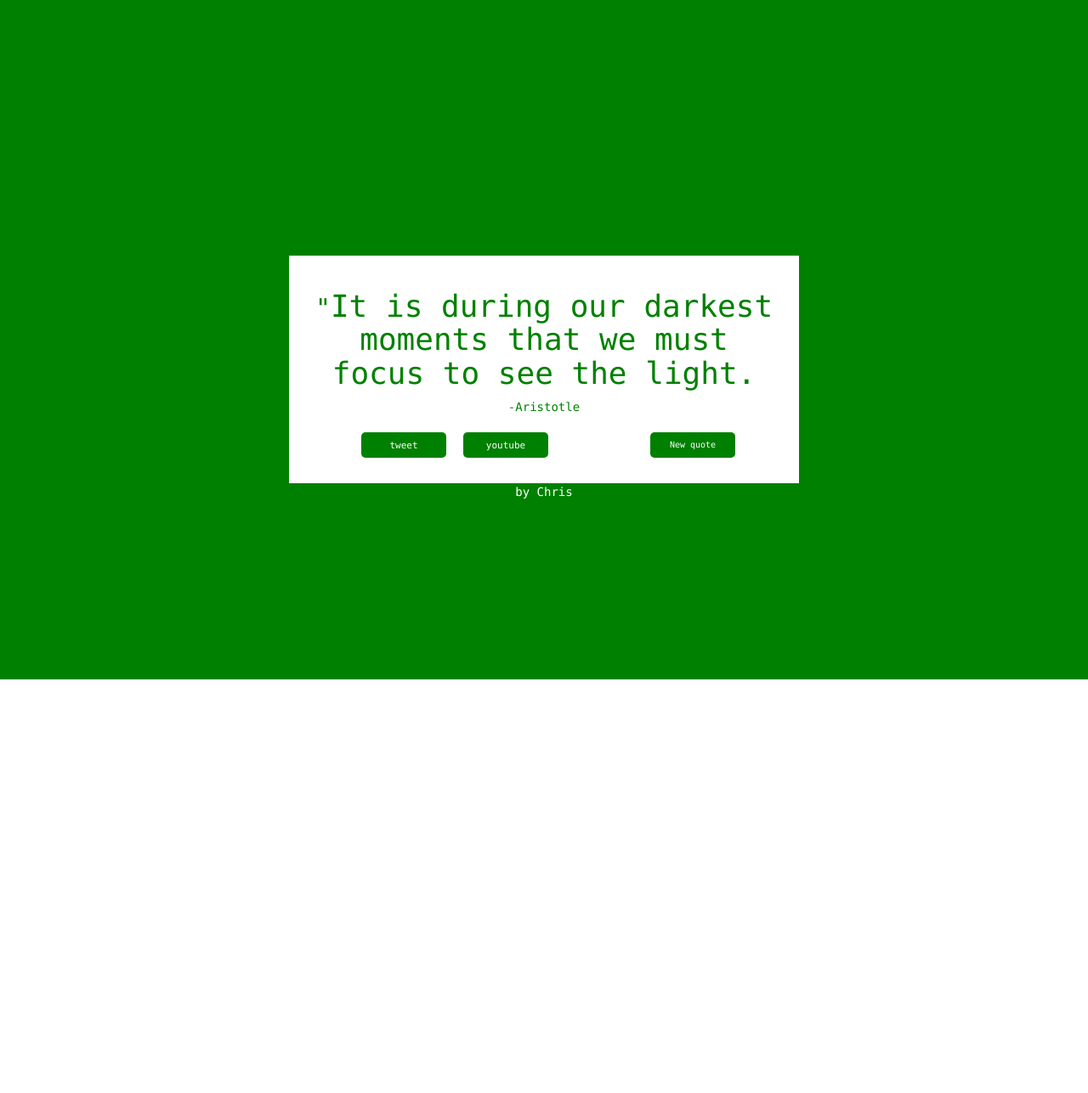
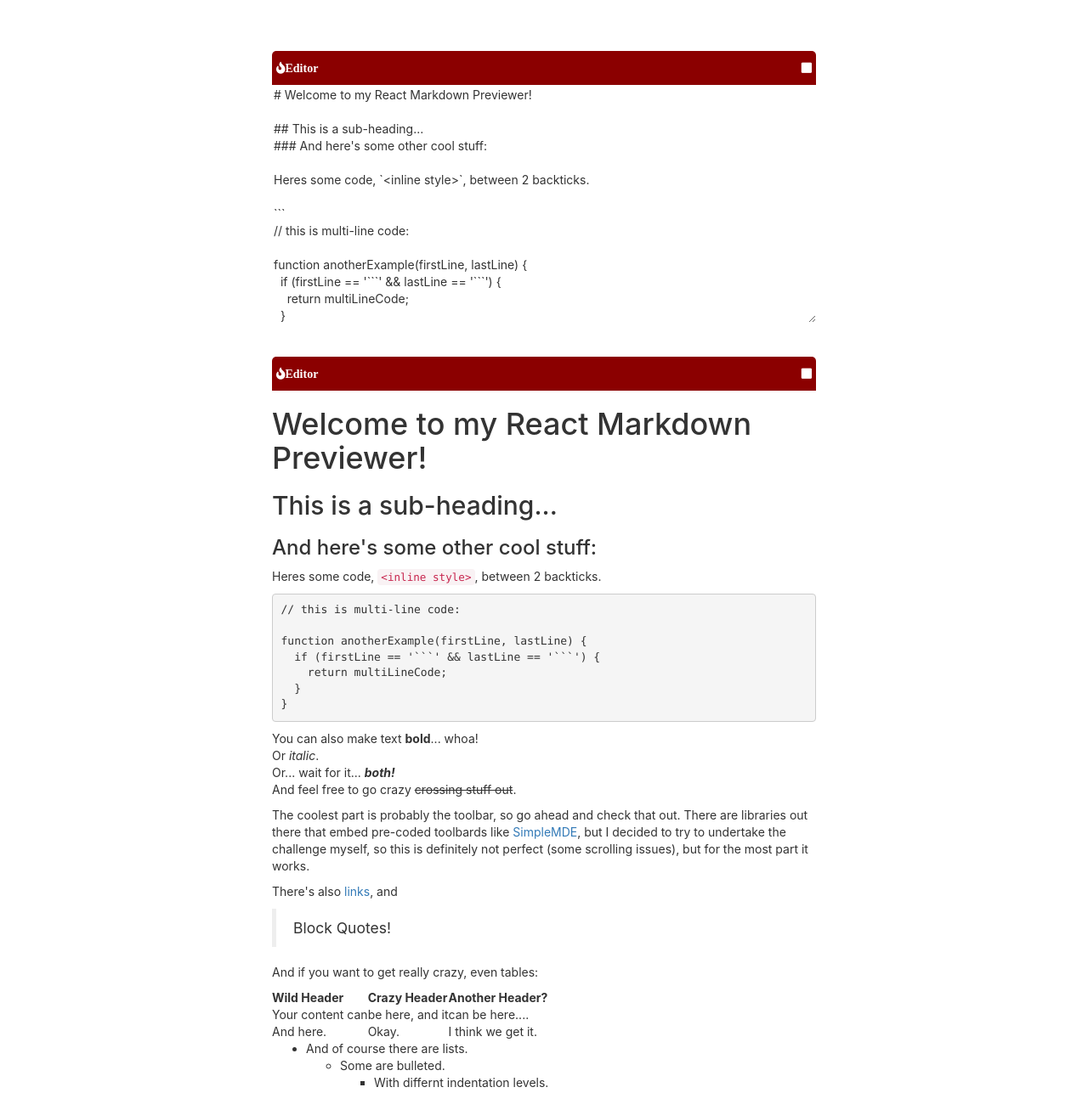
Before and after one commit to chrisarap/react, a React (Create React App) app: page / in a window 1280 px wide. Shown: the top 1287 px of the page at 85% size. Before the commit the page ends 800 px from the top, so only its background shows below. Built offline with nearby package versions, Linux system fonts and the light colour scheme.

Commit message:
fifth fcc react project done

```diff
--- a/package.json
+++ b/package.json
@@ -6,6 +6,7 @@
     "@testing-library/jest-dom": "^4.2.4",
     "@testing-library/react": "^9.5.0",
     "@testing-library/user-event": "^7.2.1",
+    "marked": "^1.2.5",
     "react": "^16.13.1",
     "react-dom": "^16.13.1",
     "react-scripts": "3.4.3"
--- a/public/index.html
+++ b/public/index.html
@@ -15,6 +15,8 @@
     <link rel="stylesheet" href="https://maxcdn.bootstrapcdn.com/bootstrap/3.3.7/css/bootstrap.min.css" integrity="sha384-BVYiiSIFeK1dGmJRAkycuHAHRg32OmUcww7on3RYdg4Va+PmSTsz/K68vbdEjh4u" crossorigin="anonymous"/>
     <link rel="stylesheet" href="https://use.fontawesome.com/releases/v5.8.1/css/all.css" integrity="sha384-50oBUHEmvpQ+1lW4y57PTFmhCaXp0ML5d60M1M7uH2+nqUivzIebhndOJK28anvf" crossorigin="anonymous">
 
+  <script src="https://cdnjs.cloudflare.com/ajax/libs/marked/1.2.5/marked.min.js" integrity="sha512-My71VwLF3s80OF0HgzduZQ6x6M66XwatDQXrF/AjgILIpN8veiS56WecfNTeDTfjnYb+rCud80XS9bR3fkiT+g==" crossorigin="anonymous"></script>
+  <script src="https://cdnjs.cloudflare.com/ajax/libs/marked/1.2.5/marked.js" integrity="sha512-29UPea5zsWDcmmCuW5BotyDjbpZmocz9WrzSa4UaZAAG1dsu0vSMCzFdB7iZsL70FtqgQGwfda3JkLnz21rCVA==" crossorigin="anonymous"></script>
     <!--
       manifest.json provides metadata used when your web app is installed on a
       user's mobile device or desktop. See https://developers.google.com/web/fundamentals/web-app-manifest/
--- a/src/App.js
+++ b/src/App.js
@@ -3,24 +3,24 @@ import React from 'react';
 
 // css files
 //import './assets/css/App.css';
-import './assets/css/Quotes.css';
+//import './assets/css/Quotes.css';
 //import './assets/css/Calculator.css';
-//import './assets/css/Markdown.css';
+import './assets/css/Markdown.css';
 //import './assets/css/Sound.css';
 //import './assets/css/Clock.css';
 
 // javascript files
 //import Bata from "./components/MyComponent.js";
 //import Calculator2 from "./components/Calculator2.js";
-import Quotes from "./components/Quotes.js";
-//import Markdown from "./components/Markdown.js";
+//import Quotes from "./components/Quotes.js";
+import Markdown from "./components/Markdown.js";
 //import Sound from "./components/Sound.js";
 //import Clock from "./components/Clock.js";
 
 function App() {
   return (
     <div className="App">
-        <Quotes />
+        <Markdown />
     </div>
   );
 }
--- a/src/components/Markdown.js
+++ b/src/components/Markdown.js
@@ -1,18 +1,21 @@
 import React from 'react';
+
+let marked = require('marked');
+
+marked.setOptions({
+  breaks: true
+});
 
 class Markdown extends React.Component {
 	constructor(props){
 		super(props);
 		this.state = {
-			input: text,
-
+			markdown: text,
 			editMax: false,
 			editHide: false,
 
 			viewMax: false,
 			viewHide: false
-
-
 		};
 		// connect buttons
 		this.handleChange =  this.handleChange.bind(this);
@@ -23,7 +26,7 @@ class Markdown extends React.Component {
 	// get the event and edit the state
 	handleChange(e){
 		this.setState({
-			input: e.target.value
+			markdown: e.target.value
 		});
 	}
 
@@ -75,12 +78,12 @@ class Markdown extends React.Component {
 			<div className="Markdown">
 				{/* editor */}
 				<div className={classes[0]}>
-					<Editor myClass={textClass} myProp={this.handleEditMax} input={this.state.input} onChange={this.handleChange} />
+					<Editor myClass={textClass} myProp={this.handleEditMax} markdown={this.state.markdown} onChange={this.handleChange} />
 				</div>
 
 				{/* viewer */}
 				<div className={classes[1]}>
-					<Viewer myClass={textClass} myProp={this.handleViewMax} input={this.state.input} />
+					<Viewer markdown={this.state.markdown} myClass={textClass} myProp={this.handleViewMax} markdown={this.state.markdown} />
 				</div>
 			</div>
 		);
@@ -91,19 +94,24 @@ const Editor = props => {
 	return (
 		<div className="editor">
 			<Toolbar onClick={props.myProp} name="Editor"/>
-				<textarea className={props.myClass} value={props.input} onChange={props.onChange} />
+				<textarea id='editor' className={props.myClass} value={props.markdown} onChange={props.onChange} />
 		</div>
 	);
 }
 
 const Viewer = props => {
-	return (
-		<div>
-			<Toolbar onClick={props.myProp} name="Viewer"/>
-			<textarea className={props.myClass} value={props.input} disabled />
-		</div>
-	);
-}
+  return (
+  	<div>
+		<Toolbar onClick={props.myProp} name="Editor"/>
+	    <div
+	      dangerouslySetInnerHTML={{
+	        __html: marked(props.markdown)
+	      }}
+	      id='preview'
+	    />
+	</div>
+  );
+};
 
 const Toolbar = props => {
 	return (
@@ -117,21 +125,58 @@ const Toolbar = props => {
 }
 
 const text =
-`this is a **message**
-and this is the second
-this is a **message**
-and this is the second
-line
-this is a **message**
-and this is the second
-linethis is a **message**
-and this is the second
-linethis is a **message**
-and this is the second
-linethis is a **message**
-and this is the second
-linethis is a **message**
-and this is the second
-line`;
+`# Welcome to my React Markdown Previewer!
+
+## This is a sub-heading...
+### And here's some other cool stuff:
+
+Heres some code, \`<inline style>\`, between 2 backticks.
+
+\`\`\`
+// this is multi-line code:
+
+function anotherExample(firstLine, lastLine) {
+  if (firstLine == '\`\`\`' && lastLine == '\`\`\`') {
+    return multiLineCode;
+  }
+}
+\`\`\`
+
+You can also make text **bold**... whoa!
+Or _italic_.
+Or... wait for it... **_both!_**
+And feel free to go crazy ~~crossing stuff out~~.
+
+The coolest part is probably the toolbar, so go ahead and check that out. There are libraries out there that embed pre-coded toolbards like [SimpleMDE](https://simplemde.com/), but I decided to try to undertake the challenge myself, so this is definitely not perfect (some scrolling issues), but for the most part it works.
+
+There's also [links](https://www.freecodecamp.com/no-stack-dub-sack), and
+> Block Quotes!
+
+And if you want to get really crazy, even tables:
+
+Wild Header | Crazy Header | Another Header?
+------------ | ------------- | -------------
+Your content can | be here, and it | can be here....
+And here. | Okay. | I think we get it.
+
+- And of course there are lists.
+  - Some are bulleted.
+     - With differnt indentation levels.
+        - That look like this.
+
+
+1. And there are numbererd lists too.
+1. The tool bar keeps adding 1s.
+1. But the list goes on...
+- Even if you use dashes or asterisks.
+* And last but not least, let's not forget embedded images:
+
+![React Logo w/ Text](https://goo.gl/Umyytc)
+
+Well, that's it! Thanks for visiting my project. The code is in desperate need of a refactor, so maybe I will improve later and add additional functionality like syntax highlighting and fix some of the bugs. For this first round, I was just exploring these techniques and focusing on getting things working.
+
+Feel free to play around and leave some comments if you have any thoughts!
+`
+
 
 export default Markdown;
```
Also changed, not shown: 1 other file (tests, documents, lock files or other folders).
